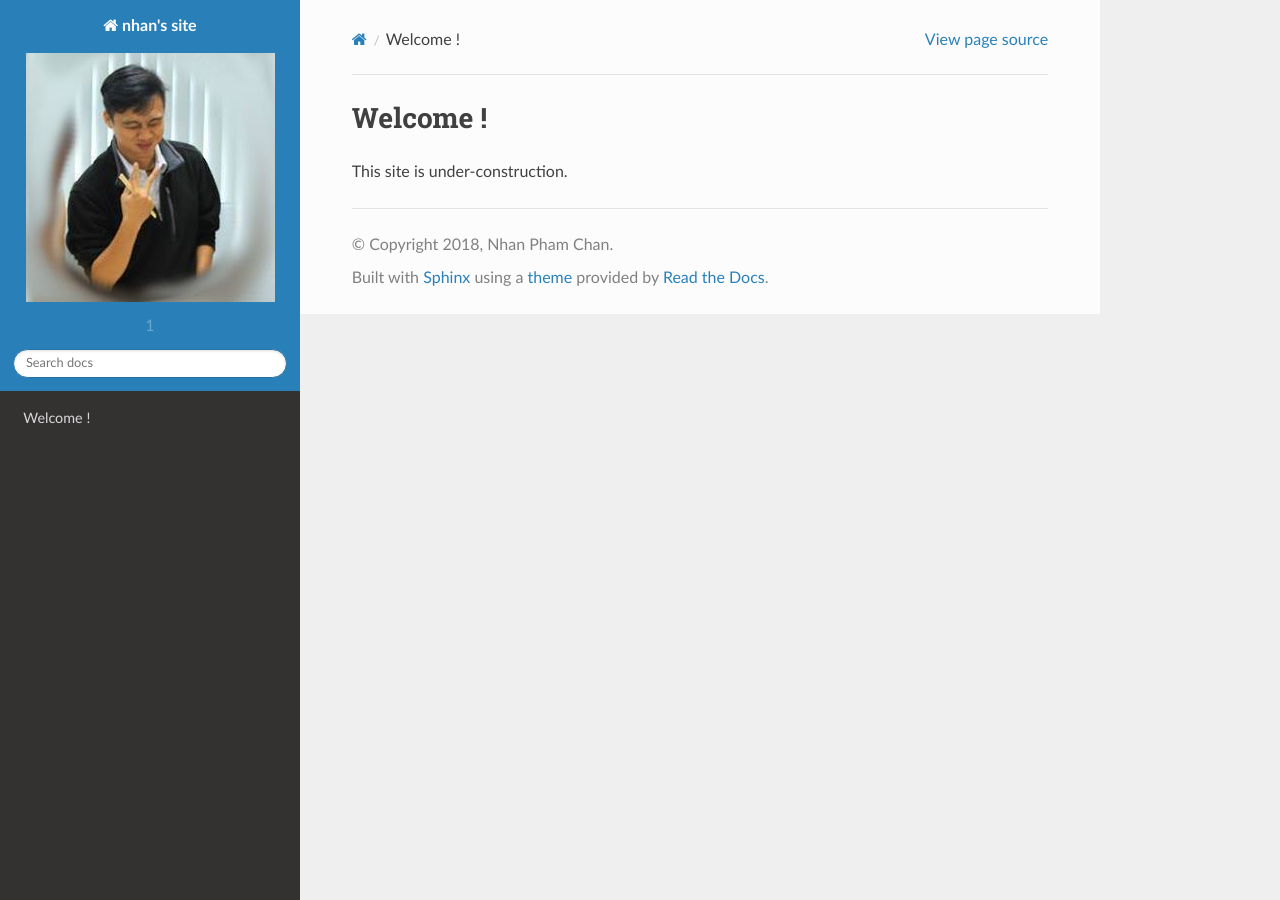
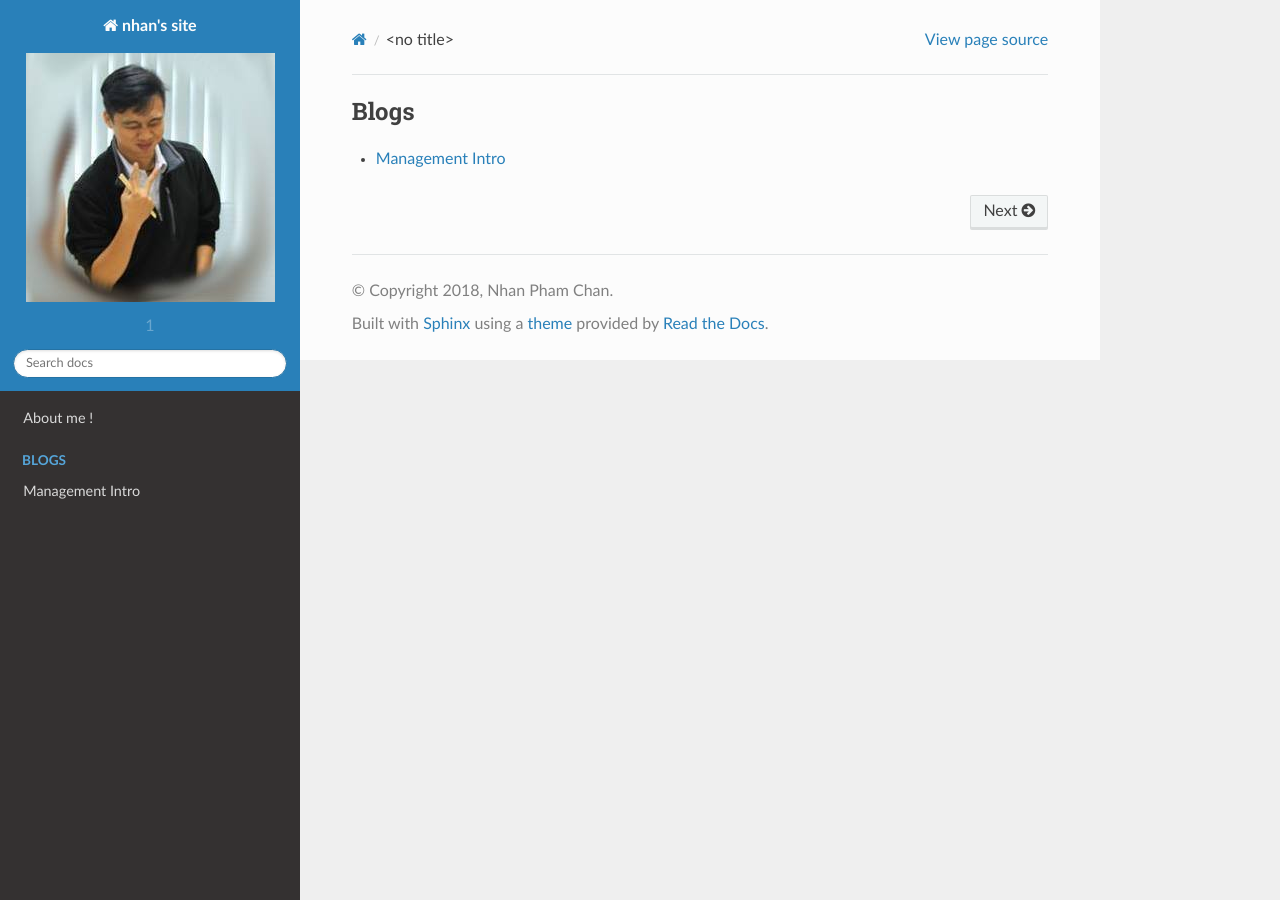
Before and after one commit to nhanpc/nhanpc, a Sphinx documentation site: the page built from sphinx/index.rst, in a window 1280 px wide. Built offline with Sphinx 7.4.7 and the Read the Docs theme 2.0.0, drawn with Linux system fonts in a browser that asks for light colours; formulas are drawn with MathJax 3.

```diff
--- /dev/null
+++ b/sphinx/about.rst
@@ -0,0 +1,4 @@
+About me !
+==========
+
+This site is under-construction.
--- /dev/null
+++ b/sphinx/blogs/Management/OpenprojectUsage/first_look.rst
@@ -0,0 +1,2 @@
+First look
+==========
--- /dev/null
+++ b/sphinx/blogs/management.rst
@@ -0,0 +1,2 @@
+Management Intro
+================
--- a/sphinx/index.rst
+++ b/sphinx/index.rst
@@ -1,8 +1,13 @@
-Welcome !
-=========
+.. toctree::
+    :hidden:
+    :titlesonly:
+    :maxdepth: 0
+
+    about
 
 .. toctree::
-   :maxdepth: 2
-   :caption: Contents:
+    :maxdepth: 2
+    :caption: Blogs
+    :glob:
 
-This site is under-construction.
+    blogs/*
```
Also changed, not shown: sphinx/blogs.rst (added, +9 -0 lines), sphinx/blogs/Management/openproject_usage.rst (added), 1 other file.
